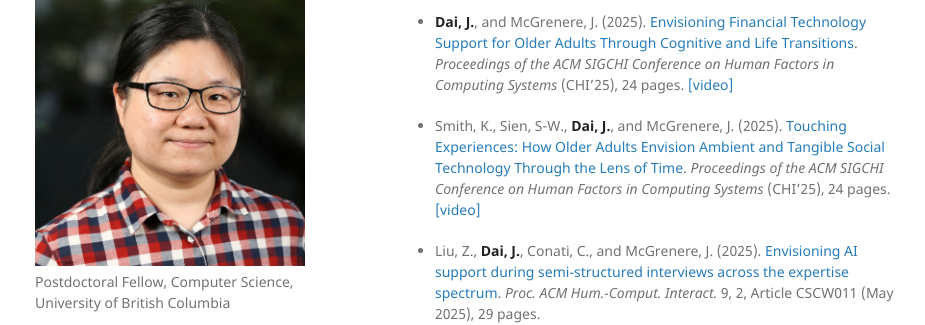
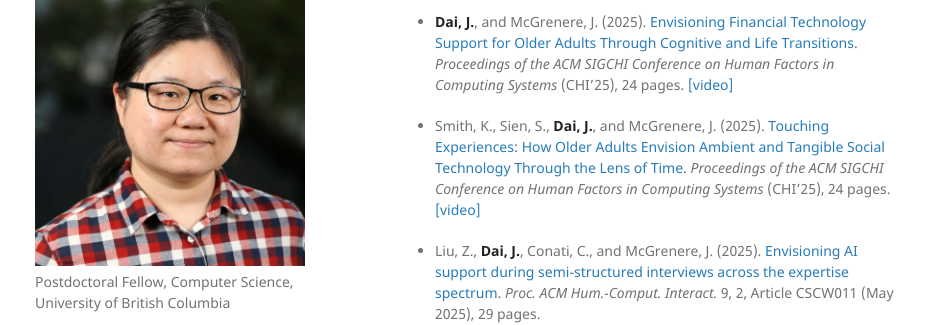
Before and after one commit to jiamin-dai/jiamin-dai.github.io, a Jekyll site: the page built from index.md, in a window 1280 px wide and 900 px high, scrolled down 2029 px. Shown: the part 144-469 px from the top of the window, without its empty margins (175-1100 px from the left). Built offline with Jekyll 4.4.1, drawn with Linux system fonts in a browser that asks for light colours; our own code applies the rules of GitHub Pages for plain Markdown files.

```diff
--- a/index.md
+++ b/index.md
@@ -86,7 +86,7 @@ interaction through mimetic agents. _Proc. ACM Hum.‑Comput. Interact._ 9, 7, A
 
 *   **Dai, J.**, and McGrenere, J. (2025). [Envisioning Financial Technology Support for Older Adults Through Cognitive and Life Transitions](https://dl.acm.org/doi/10.1145/3706598.3713427). _Proceedings of the ACM SIGCHI Conference on Human Factors in Computing Systems_ (CHI’25), 24 pages. [[video]](https://www.youtube.com/watch?v=PC1cYRIBT60&ab_channel=ACMSIGCHI)
 
-*   Smith, K., Sien, S-W., **Dai, J.**, and McGrenere, J. (2025). [Touching Experiences: How Older Adults Envision Ambient and Tangible Social Technology Through the Lens of Time](https://dl.acm.org/doi/10.1145/3706598.3714302). _Proceedings of the ACM SIGCHI Conference on Human Factors in Computing Systems_ (CHI’25), 24 pages. [[video]](https://www.youtube.com/watch?v=TLm-d9Cc0KI&ab_channel=ACMSIGCHI)
+*   Smith, K., Sien, S., **Dai, J.**, and McGrenere, J. (2025). [Touching Experiences: How Older Adults Envision Ambient and Tangible Social Technology Through the Lens of Time](https://dl.acm.org/doi/10.1145/3706598.3714302). _Proceedings of the ACM SIGCHI Conference on Human Factors in Computing Systems_ (CHI’25), 24 pages. [[video]](https://www.youtube.com/watch?v=TLm-d9Cc0KI&ab_channel=ACMSIGCHI)
 
 *   Liu, Z., **Dai, J.**, Conati, C., and McGrenere, J. (2025). [Envisioning AI support during semi‑structured interviews across the expertise spectrum](https://dl.acm.org/doi/10.1145/3710909). _Proc. ACM Hum.‑Comput. Interact._ 9, 2, Article CSCW011 (May 2025), 29 pages.
 
```
